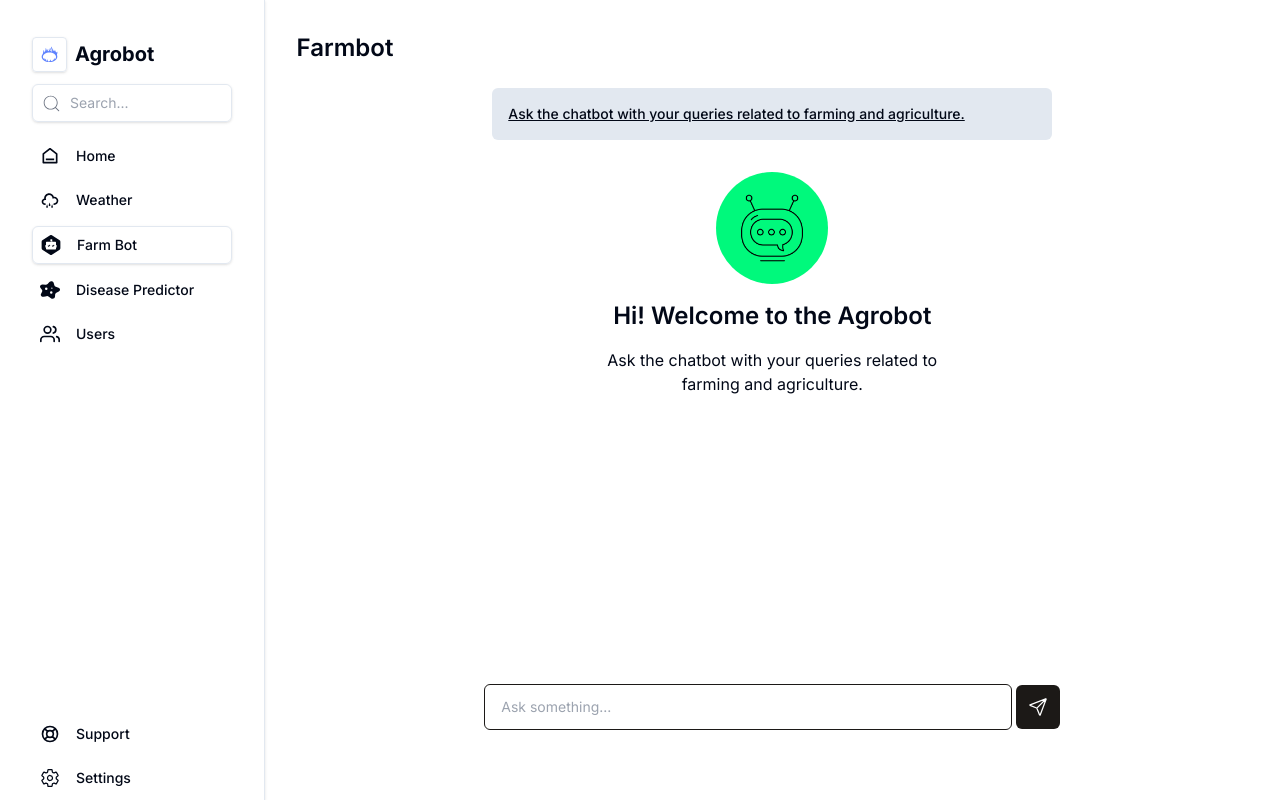
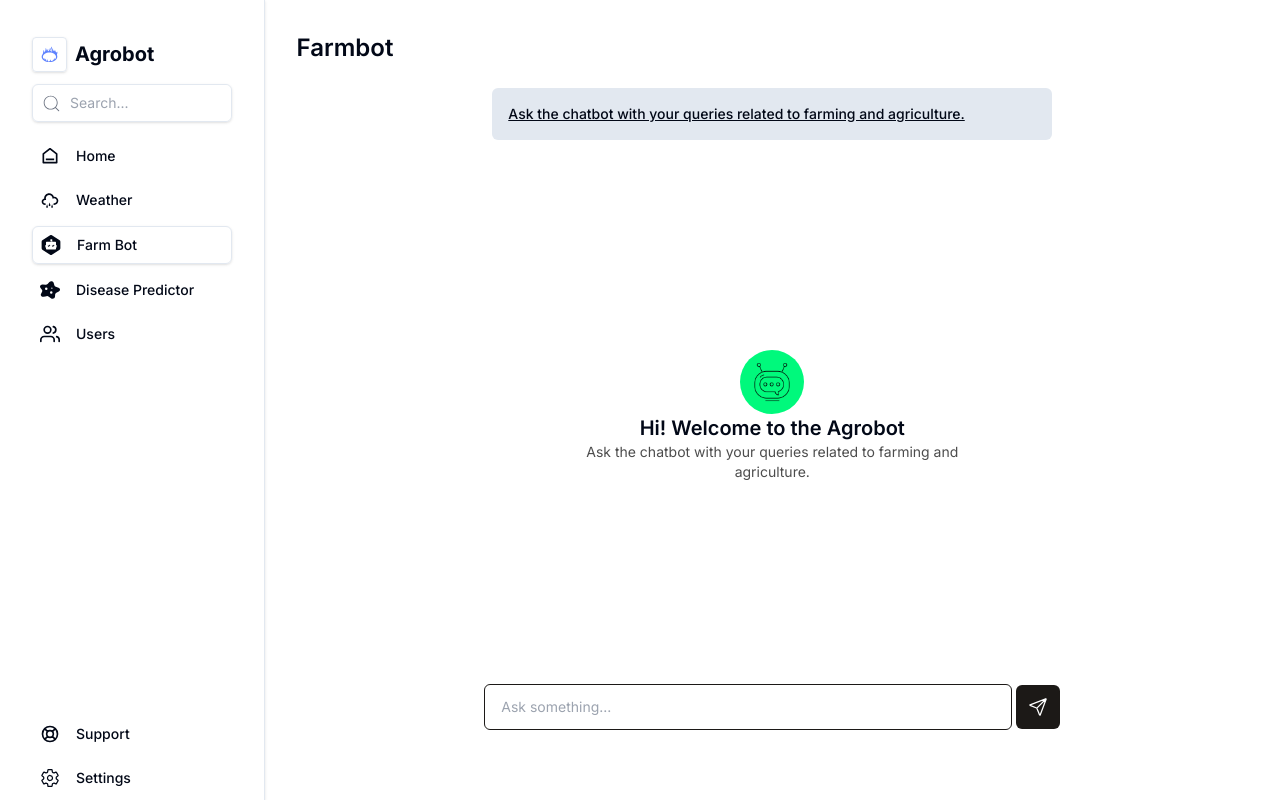
Before and after one commit to Sujanban/agrobot, a React (Vite) app in the folder client/: page /farmbot in a window 1280 px wide. Built offline with nearby package versions, Linux system fonts and the light colour scheme.

Commit message:
chatbot landing information centered

```diff
--- a/client/src/pages/dashboard/Farmbot.jsx
+++ b/client/src/pages/dashboard/Farmbot.jsx
@@ -120,10 +120,12 @@ const Farmbot = () => {
                             }
                             {
                                 messages.length === 0 &&
-                                <div className='flex flex-col items-center'>
-                                    <img className='w-28 bg-custom-green rounded-full' src={chatbot} alt="" />
-                                    <h1 className='p-4 text-2xl font-semibold'>Hi! Welcome to the Agrobot</h1>
-                                    <h1 className='text-center max-w-sm'>Ask the chatbot with your queries related to farming and agriculture.</h1>
+                                <div className='h-full flex justify-center items-center'>
+                                    <div className='flex flex-col items-center '>
+                                        <img className='w-16 bg-custom-green rounded-full' src={chatbot} alt="" />
+                                        <h1 className='px-4 text-xl font-semibold'>Hi! Welcome to the Agrobot</h1>
+                                        <h1 className='text-center text-sm text-black/70 max-w-sm'>Ask the chatbot with your queries related to farming and agriculture.</h1>
+                                    </div>
                                 </div>
 
                             }
```
